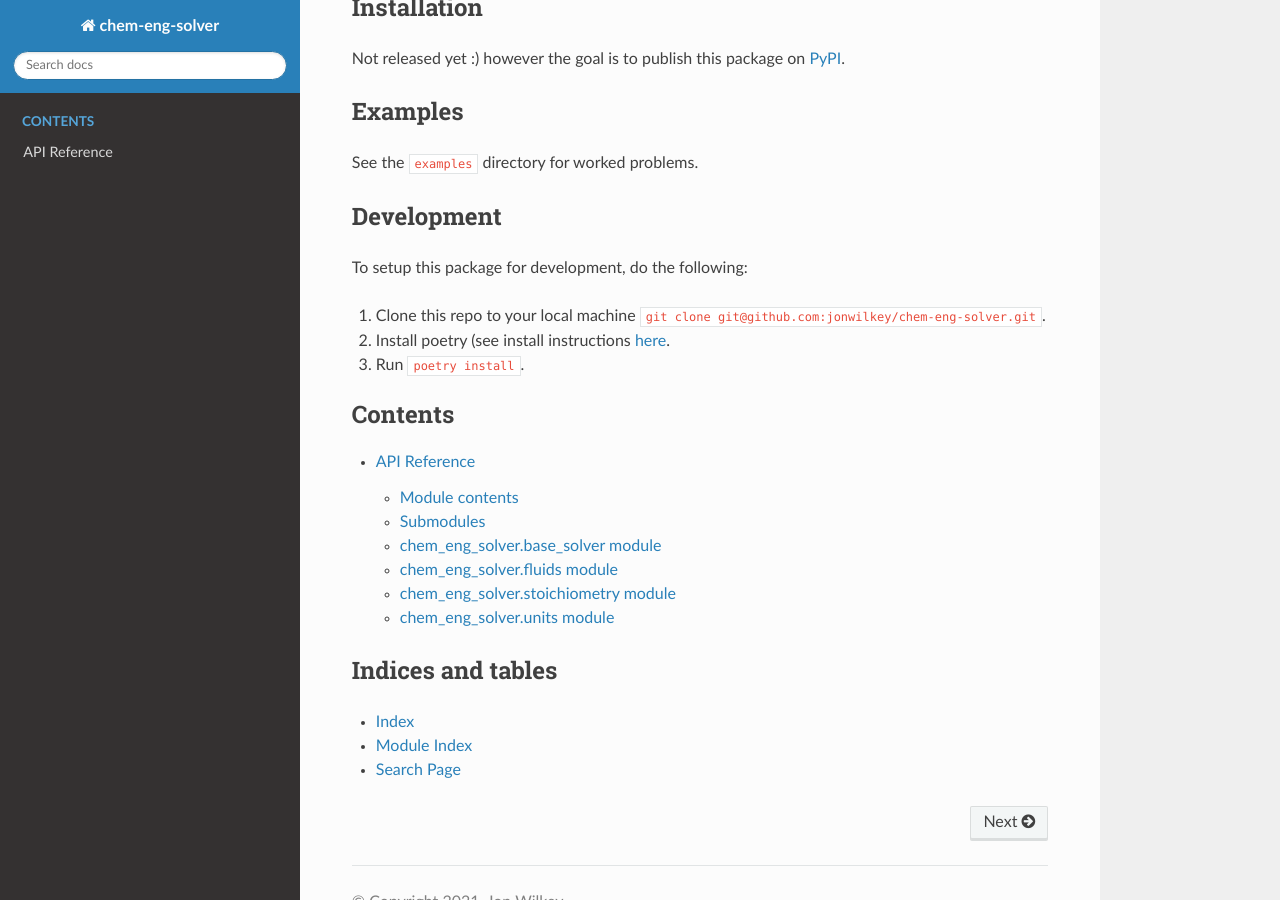
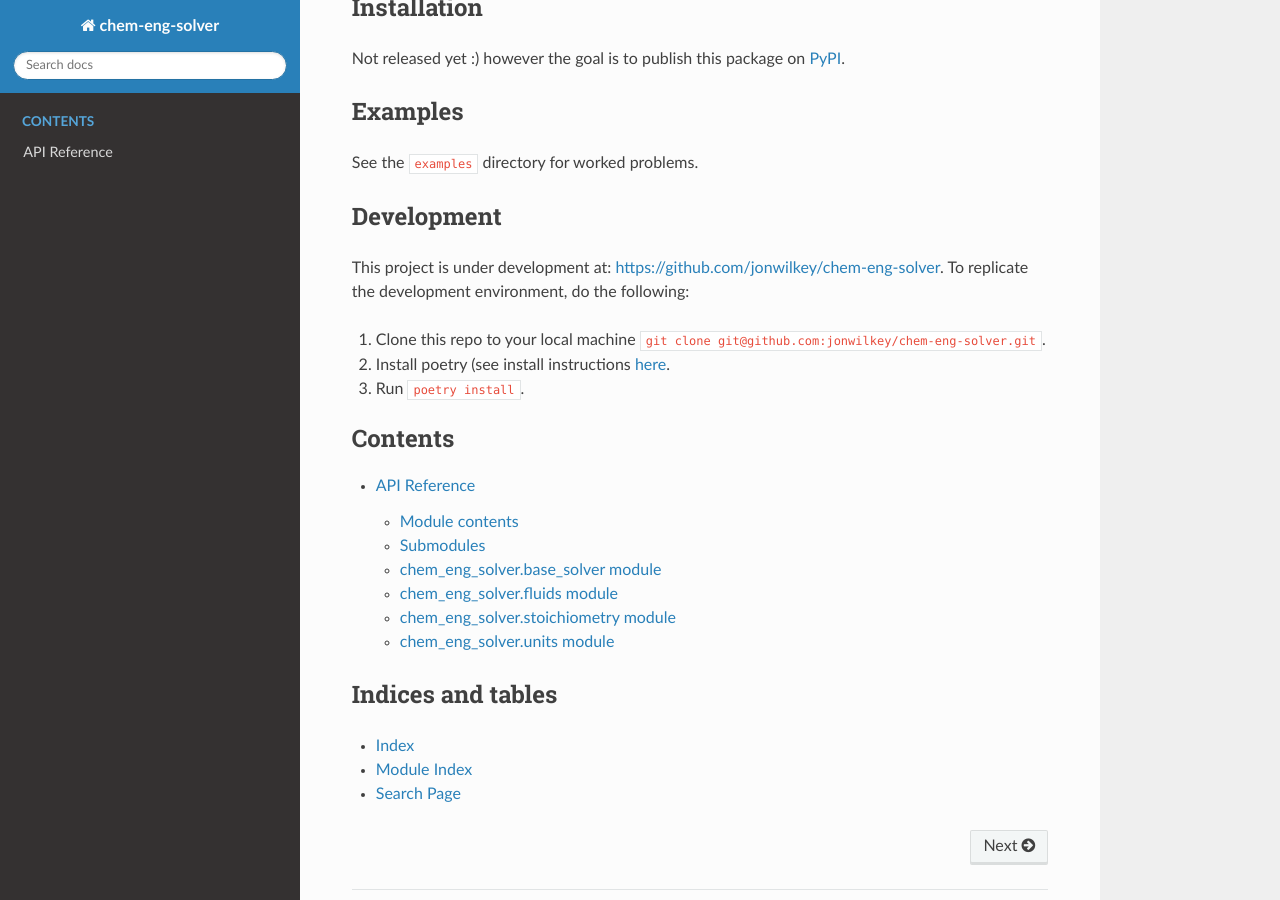
Before and after one commit to jonwilkey/chem-eng-solver, a Sphinx documentation site: the page built from docs/source/index.rst, in a window 1280 px wide and 900 px high, scrolled down 752 px. Built offline with Sphinx 7.4.7 and the Read the Docs theme 2.0.0, drawn with Linux system fonts in a browser that asks for light colours.

```diff
--- a/docs/source/index.rst
+++ b/docs/source/index.rst
@@ -43,7 +43,8 @@ See the ``examples`` directory for worked problems.
 Development
 -----------
 
-To setup this package for development, do the following:
+This project is under development at: https://github.com/jonwilkey/chem-eng-solver.
+To replicate the development environment, do the following:
 
 1. Clone this repo to your local machine ``git clone git@github.com:jonwilkey/chem-eng-solver.git``.
 2. Install poetry (see install instructions `here <https://github.com/python-poetry/poetry>`__.
```
Also changed, not shown: README.rst (+15 -5 lines).
